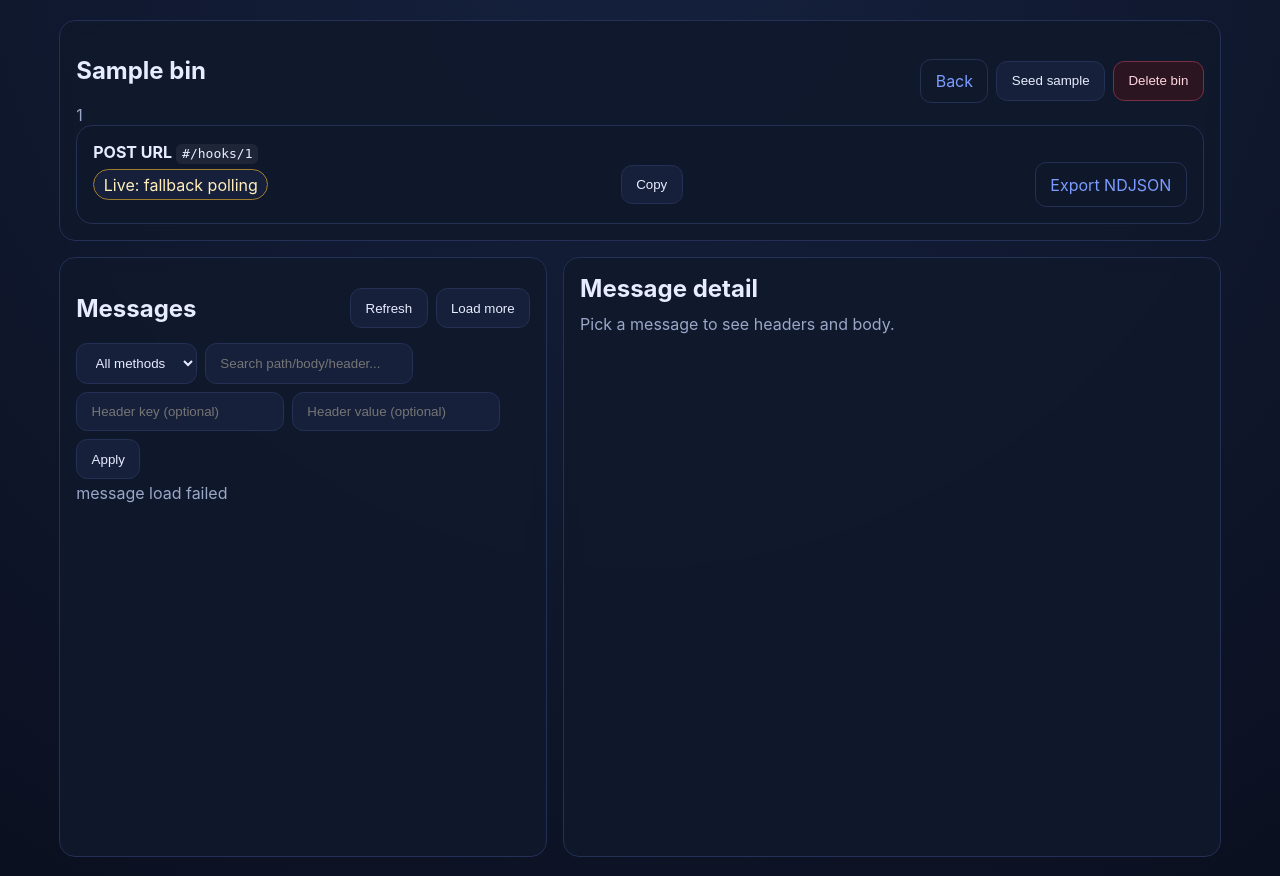
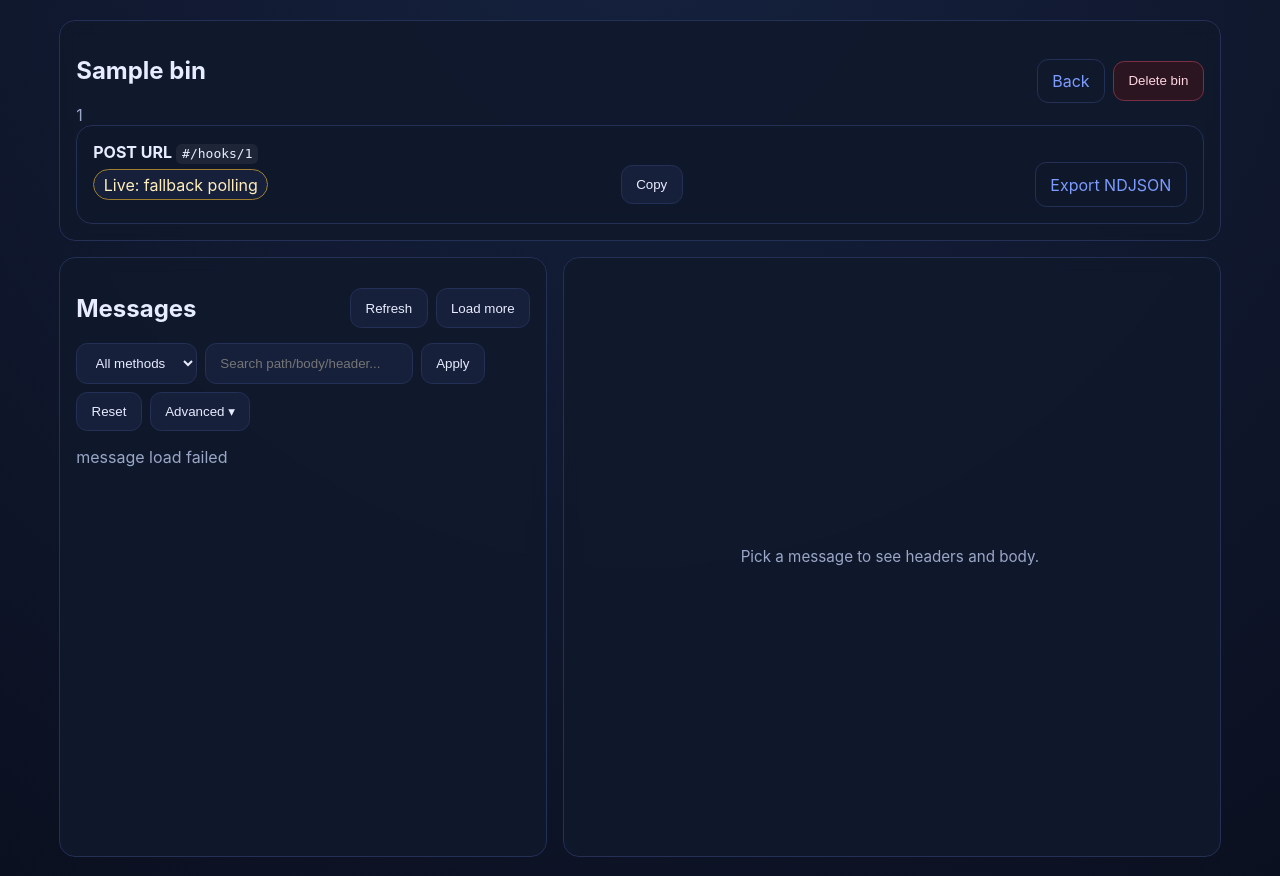
Before and after one commit to zyeap-JNPR/webhook-test-bin, a FastAPI app: template webhook_bin/templates/bin.html in a window 1280 px wide. Shown: the part 89-965 px from the top of the page. Run offline with FastAPI, Linux system fonts and the light colour scheme; the template is opened without the code that fills it: most values are stand-ins (such as "Sample title", 1, 10 or a date in 2020).

Commit message:
feat(ui): improve dashboard clarity and asset refresh
- fix message list readability and detail empty state
- add exact message count display and filter spacing
- add static asset version hash to bust browser cache

Co-authored-by: Copilot <223556219+Copilot@users.noreply.github.com>

```diff
--- a/webhook_bin/main.py
+++ b/webhook_bin/main.py
@@ -29,6 +29,20 @@ RETENTION_MAX_MESSAGES = int(os.getenv("WEBHOOK_BIN_RETENTION_MAX_MESSAGES", "0"
 LOGGER = logging.getLogger("webhook_bin")
 if not LOGGER.handlers:
     logging.basicConfig(level=logging.INFO)
+
+
+def _static_hash() -> str:
+    """Short hash of static assets for cache-busting."""
+    h = hashlib.md5()
+    for name in ("app.js", "styles.css"):
+        p = BASE_DIR / "static" / name
+        if p.exists():
+            h.update(p.read_bytes())
+    return h.hexdigest()[:8]
+
+
+STATIC_VER = _static_hash()
+TEMPLATES.env.globals["static_ver"] = STATIC_VER
 
 
 @asynccontextmanager
--- a/webhook_bin/static/app.js
+++ b/webhook_bin/static/app.js
@@ -121,29 +121,38 @@ function renderHomepage(data) {
           <h2><a href="/bins/${bin.id}">${escapeHtml(bin.name)}</a></h2>
           <p class="muted">${escapeHtml(bin.id)}</p>
         </div>
-        <div class="card-actions">
-          <span class="pill">${bin.message_count} msgs</span>
-          <button type="button" class="danger" data-delete-bin="${bin.id}">Delete</button>
-        </div>
+        <span class="pill">${bin.message_count} msgs</span>
       </div>
       <dl class="meta">
-        <div><dt>Ingest</dt><dd><code>${baseUrl}/hooks/${bin.id}</code></dd></div>
-        <div><dt>Dashboard</dt><dd><code>${baseUrl}/bins/${bin.id}</code></dd></div>
+        <div>
+          <dt>Ingest URL</dt>
+          <dd class="meta-url-row">
+            <code>/hooks/${bin.id}</code>
+            <button type="button" class="icon-btn" data-copy-text="${escapeHtml(`${baseUrl}/hooks/${bin.id}`)}">Copy</button>
+          </dd>
+        </div>
         <div><dt>Last msg</dt><dd><span data-ui-timestamp data-iso="${escapeHtml(bin.last_message_at || "")}">${escapeHtml(bin.last_message_at || "—")}</span></dd></div>
       </dl>
+      <div class="card-footer">
+        <button type="button" class="ghost-danger" data-delete-bin="${bin.id}">Delete bin</button>
+      </div>
     </article>
   `).join("") || `<article class="empty"><h2>No bins yet</h2><p>Create one, then POST to its ingest URL.</p></article>`;
-  renderTimestamps(binsContainer);
+  renderTimestamps(document);
 }
 
 function messageCard(message) {
-  const body = message.body_preview || "";
+  const rawPreview = message.body_preview || "";
+  const body = rawPreview.length > 80 ? rawPreview.slice(0, 80) + "…" : rawPreview;
   const badge = message.body_json ? `<span class="pill">JSON</span>` : "";
-  const sig = message.signature_status ? `<span class="pill">sig:${escapeHtml(message.signature_status)}</span>` : "";
+  const sigStatus = message.signature_status;
+  const sig = (sigStatus && sigStatus !== "disabled")
+    ? `<span class="pill pill-sig-${escapeHtml(sigStatus)}">sig:${escapeHtml(sigStatus)}</span>`
+    : "";
   return `
     <button class="message-item" data-message-id="${message.id}">
       <div class="message-head">
-        <strong>#${message.id} ${message.method}</strong>
+        <span class="message-id-method">${methodPill(message.method)}<strong>#${message.id}</strong></span>
         ${badge}${sig}
         <span class="muted" data-ui-timestamp data-iso="${escapeHtml(message.received_at)}">${escapeHtml(message.received_at)}</span>
       </div>
@@ -151,6 +160,11 @@ function messageCard(message) {
       <div class="message-body">${escapeHtml(body)}</div>
     </button>
   `;
+}
+
+function methodPill(method) {
+  const m = escapeHtml(method || "");
+  return `<span class="method method-${m}">${m}</span>`;
 }
 
 function bodyContent(message) {
@@ -170,11 +184,11 @@ function renderMessageDetail(message) {
   const hasJson = Boolean(message.body_json);
   detail.classList.remove("detail-empty");
   detail.innerHTML = `
-   <h3 class="section-title">#${message.id} ${message.method}</h3>
+   <h3 class="section-title">${methodPill(message.method)} #${message.id}</h3>
    <p class="muted" data-ui-timestamp data-iso="${escapeHtml(message.received_at)}">${escapeHtml(message.received_at)}</p>
    <p><strong>Path:</strong> ${escapeHtml(message.path)}${message.query_string ? `?${escapeHtml(message.query_string)}` : ""}</p>
    <p><strong>Remote:</strong> ${escapeHtml(message.remote_addr || "—")} | <strong>Content-Type:</strong> ${escapeHtml(message.content_type || "—")}</p>
-   <p><strong>Signature:</strong> ${escapeHtml(message.signature_status || "n/a")} ${message.signature_details ? `(${escapeHtml(message.signature_details)})` : ""}</p>
+   ${message.signature_status && message.signature_status !== "disabled" ? `<p><strong>Signature:</strong> ${escapeHtml(message.signature_status)} ${message.signature_details ? `(${escapeHtml(message.signature_details)})` : ""}</p>` : ""}
    <div class="toolbar">
      <button type="button" data-copy-curl="/api/messages/${message.id}/curl">Copy cURL</button>
      <a class="ghost" href="/api/messages/${message.id}/export">Download JSON</a>
@@ -218,18 +232,33 @@ async function refreshMessages({ append = false } = {}) {
     ...currentFilters,
   });
   nextBeforeId = data.next_before_id;
+  const totalCount = data.bin?.message_count ?? null;
   const html = data.messages.map(messageCard).join("") || `<p class="muted">No messages yet.</p>`;
   if (append) {
     container.insertAdjacentHTML("beforeend", html);
   } else {
     container.innerHTML = html;
   }
+  // Show exact total from bin metadata; fall back to DOM count when filtered
+  const countEl = document.getElementById("messages-count");
+  if (countEl) {
+    const isFiltered = Object.values(currentFilters).some(Boolean);
+    if (isFiltered) {
+      const domCount = container.querySelectorAll(".message-item").length;
+      countEl.textContent = domCount > 0 ? `(${domCount}${nextBeforeId ? "+" : ""})` : "";
+    } else {
+      countEl.textContent = totalCount != null && totalCount > 0 ? `(${totalCount})` : "";
+    }
+  }
   renderTimestamps(container);
   container.querySelectorAll(".message-item").forEach((button) => {
     button.onclick = () => showMessage(button.dataset.messageId).catch((error) => showToast(error.message, "error"));
   });
   const loadMoreBtn = document.getElementById("load-more-btn");
-  if (loadMoreBtn) loadMoreBtn.disabled = !nextBeforeId;
+  if (loadMoreBtn) {
+    loadMoreBtn.disabled = !nextBeforeId;
+    loadMoreBtn.style.display = nextBeforeId ? "" : "none";
+  }
 }
 
 async function confirmDeleteBin(binId) {
@@ -313,6 +342,22 @@ document.addEventListener("DOMContentLoaded", () => {
       nextBeforeId = null;
       refreshMessages().catch((error) => showToast(error.message, "error"));
     });
+    document.getElementById("filter-reset-btn")?.addEventListener("click", () => {
+      const filterForm = document.getElementById("message-filter-form");
+      if (filterForm) filterForm.reset();
+      currentFilters = { method: "", q: "", headerKey: "", headerValue: "" };
+      nextBeforeId = null;
+      refreshMessages().catch((error) => showToast(error.message, "error"));
+    });
+    const advancedBtn = document.getElementById("filter-advanced-btn");
+    const advancedPanel = document.getElementById("filter-advanced");
+    if (advancedBtn && advancedPanel) {
+      advancedBtn.addEventListener("click", () => {
+        const open = !advancedPanel.classList.contains("hidden");
+        advancedPanel.classList.toggle("hidden", open);
+        advancedBtn.textContent = open ? "Advanced ▾" : "Advanced ▲";
+      });
+    }
     setInterval(() => {
       if (document.hidden) return;
       refreshMessages().catch(() => {});
@@ -344,9 +389,25 @@ document.addEventListener("DOMContentLoaded", () => {
     button.addEventListener("click", async () => {
       const target = document.getElementById(button.dataset.copyTarget);
       if (!target) return;
-      await navigator.clipboard.writeText(target.textContent || "");
-      showToast("Copied");
+      try {
+        await navigator.clipboard.writeText(target.textContent || "");
+        showToast("Copied");
+      } catch {
+        showToast("Copy failed", "error");
+      }
     });
+  });
+
+  // data-copy-text: copy inline text (used in dynamically rendered cards)
+  document.addEventListener("click", (event) => {
+    const copyTextBtn = event.target.closest("[data-copy-text]");
+    if (copyTextBtn && !copyTextBtn.closest("[data-delete-bin]")) {
+      event.preventDefault();
+      navigator.clipboard.writeText(copyTextBtn.dataset.copyText || "")
+        .then(() => showToast("Copied"))
+        .catch(() => showToast("Copy failed", "error"));
+      return;
+    }
   });
 
   document.addEventListener("click", (event) => {
@@ -369,4 +430,9 @@ document.addEventListener("DOMContentLoaded", () => {
         .catch((error) => showToast(error.message, "error"));
     }
   });
+
+  // Hide debug-only elements unless ?debug=1 in URL
+  if (!new URLSearchParams(location.search).get("debug")) {
+    document.querySelectorAll("[data-debug-only]").forEach((el) => { el.style.display = "none"; });
+  }
 });
--- a/webhook_bin/static/styles.css
+++ b/webhook_bin/static/styles.css
@@ -57,6 +57,7 @@ code {
   white-space: normal;
   overflow-wrap: anywhere;
 }
+.stat:last-child .stat-value { font-size: 0.8rem; font-weight: 600; }
 .stat-label { color: var(--muted); font-size: 0.85rem; }
 .card-head, .toolbar { display: flex; justify-content: space-between; align-items: center; gap: 0.75rem; }
 .toolbar { flex-wrap: wrap; }
@@ -104,11 +105,11 @@ button:hover, .ghost:hover { border-color: var(--accent); }
 .split-panel .card-head,
 .split-panel .filter-form,
 .split-panel .section-title { flex-shrink: 0; }
-.filter-form { flex-wrap: wrap; }
 .message-list-scroll {
   flex: 1;
   overflow-y: auto;
   padding-right: 0.25rem;
+  padding-top: 0.75rem;
 }
 .detail-scroll {
   flex: 1;
@@ -127,9 +128,27 @@ button:hover, .ghost:hover { border-color: var(--accent); }
   background: var(--panel-2);
   border-radius: 0.8rem;
   border: 1px solid transparent;
+  text-align: left;
 }
 .message-item:hover, .message-item.active { border-color: var(--accent); }
-.message-head { display: flex; justify-content: space-between; gap: 1rem; flex-wrap: wrap; }
+.message-head { display: flex; justify-content: space-between; gap: 1rem; flex-wrap: wrap; align-items: center; }
+.message-id-method { display: inline-flex; align-items: center; gap: 0.5rem; }
+.method {
+  font-family: ui-monospace, SFMono-Regular, Menlo, monospace;
+  font-size: 0.7rem;
+  font-weight: 700;
+  letter-spacing: 0.04em;
+  padding: 0.15rem 0.45rem;
+  border-radius: 0.4rem;
+  border: 1px solid var(--line);
+  background: var(--panel);
+  color: var(--muted);
+}
+.method-POST { border-color: #3f9b6f; color: #cff6e3; }
+.method-GET { border-color: #7c9cff; color: #d6e0ff; }
+.method-PUT { border-color: #9f7f2f; color: #ffeebb; }
+.method-PATCH { border-color: #9f7f2f; color: #ffeebb; }
+.method-DELETE { border-color: #cc4f73; color: #ffd5df; }
 .message-body {
   white-space: pre-wrap;
   word-break: break-word;
@@ -140,8 +159,44 @@ button:hover, .ghost:hover { border-color: var(--accent); }
 .body-head { display: flex; justify-content: space-between; align-items: center; gap: 0.75rem; }
 .body-toggle { display: flex; gap: 0.5rem; }
 .toggle-btn.active { border-color: var(--accent); }
-.detail-empty { color: var(--muted); }
-.section-title { margin: 0 0 0.7rem; }
+.detail-empty {
+  color: var(--muted);
+  display: flex;
+  align-items: center;
+  justify-content: center;
+  text-align: center;
+  height: 100%;
+  min-height: 200px;
+  font-size: 0.95rem;
+}
+.section-title { margin: 0 0 0.7rem; display: inline-flex; align-items: center; gap: 0.5rem; }
+.card-footer { margin-top: 0.75rem; padding-top: 0.75rem; border-top: 1px solid var(--line); display: flex; justify-content: flex-end; }
+.ghost-danger {
+  background: transparent;
+  border-color: transparent;
+  color: var(--muted);
+  font-size: 0.8rem;
+  padding: 0.4rem 0.7rem;
+}
+.ghost-danger:hover { border-color: #cc4f73; color: #ffd5df; background: #2b1520; }
+.meta-url-row { display: flex; align-items: center; gap: 0.5rem; flex-wrap: wrap; }
+.icon-btn {
+  padding: 0.25rem 0.5rem;
+  font-size: 0.75rem;
+  border-radius: 0.4rem;
+  background: var(--panel-2);
+  border-color: var(--line);
+  color: var(--muted);
+}
+.icon-btn:hover { border-color: var(--accent); color: var(--text); }
+.count-badge { font-size: 0.8rem; font-weight: 400; color: var(--muted); }
+.filter-form { display: grid; gap: 0.4rem; }
+.filter-row { display: flex; gap: 0.5rem; flex-wrap: wrap; }
+.filter-advanced { display: flex; gap: 0.5rem; flex-wrap: wrap; }
+.filter-advanced.hidden { display: none; }
+.pill-sig-verified { border-color: #3f9b6f; color: #cff6e3; }
+.pill-sig-failed { border-color: #cc4f73; color: #ffd5df; }
+.pill-sig-missing { border-color: #9f7f2f; color: #ffeebb; }
 .copy-btn { white-space: nowrap; }
 .toast-root {
   position: fixed;
--- a/webhook_bin/templates/base.html
+++ b/webhook_bin/templates/base.html
@@ -5,8 +5,8 @@
     <meta name="viewport" content="width=device-width, initial-scale=1" />
     <title>{{ title if title else "Webhook Bin" }}</title>
     <link rel="icon" href="/favicon.svg" type="image/svg+xml" />
-    <link rel="stylesheet" href="/static/styles.css" />
-    <script defer src="/static/app.js"></script>
+    <link rel="stylesheet" href="/static/styles.css?v={{ static_ver }}" />
+    <script defer src="/static/app.js?v={{ static_ver }}"></script>
   </head>
   <body>
     <header class="topbar">
--- a/webhook_bin/templates/bin.html
+++ b/webhook_bin/templates/bin.html
@@ -8,7 +8,7 @@
     </div>
     <div class="toolbar">
       <a class="ghost" href="/">Back</a>
-      <form method="post" action="/api/bins/{{ bin.id }}/seed">
+      <form method="post" action="/api/bins/{{ bin.id }}/seed" data-debug-only>
         <button type="submit">Seed sample</button>
       </form>
       <button type="button" class="danger" data-delete-bin="{{ bin.id }}" data-delete-redirect="/">Delete bin</button>
@@ -28,13 +28,14 @@
 <div class="split-layout">
   <section class="panel split-panel" id="messages-panel">
     <div class="card-head">
-      <h2>Messages</h2>
+      <h2>Messages <span id="messages-count" class="count-badge"></span></h2>
       <div class="toolbar">
         <button type="button" id="refresh-btn">Refresh</button>
         <button type="button" id="load-more-btn">Load more</button>
       </div>
     </div>
-    <form id="message-filter-form" class="inline-form filter-form">
+    <form id="message-filter-form" class="filter-form">
+      <div class="filter-row">
         <select name="method">
           <option value="">All methods</option>
           <option value="POST">POST</option>
@@ -44,15 +45,19 @@
           <option value="OPTIONS">OPTIONS</option>
         </select>
         <input name="q" placeholder="Search path/body/header..." />
-      <input name="header_key" placeholder="Header key (optional)" />
-      <input name="header_value" placeholder="Header value (optional)" />
         <button type="submit">Apply</button>
+        <button type="button" id="filter-reset-btn" class="ghost">Reset</button>
+        <button type="button" id="filter-advanced-btn" class="ghost">Advanced ▾</button>
+      </div>
+      <div id="filter-advanced" class="filter-advanced hidden">
+        <input name="header_key" placeholder="Header key" />
+        <input name="header_value" placeholder="Header value" />
+      </div>
     </form>
     <div id="messages" data-bin-id="{{ bin.id }}" class="message-list message-list-scroll"></div>
   </section>
 
   <section class="panel split-panel" id="detail-panel">
-    <h2 class="section-title">Message detail</h2>
     <div id="message-detail" class="detail-empty detail-scroll">Pick a message to see headers and body.</div>
   </section>
 </div>
```
Also changed, not shown: webhook_bin/templates/index.html (+11 -15 lines). Lines whose indentation alone changed are shown as unchanged.
